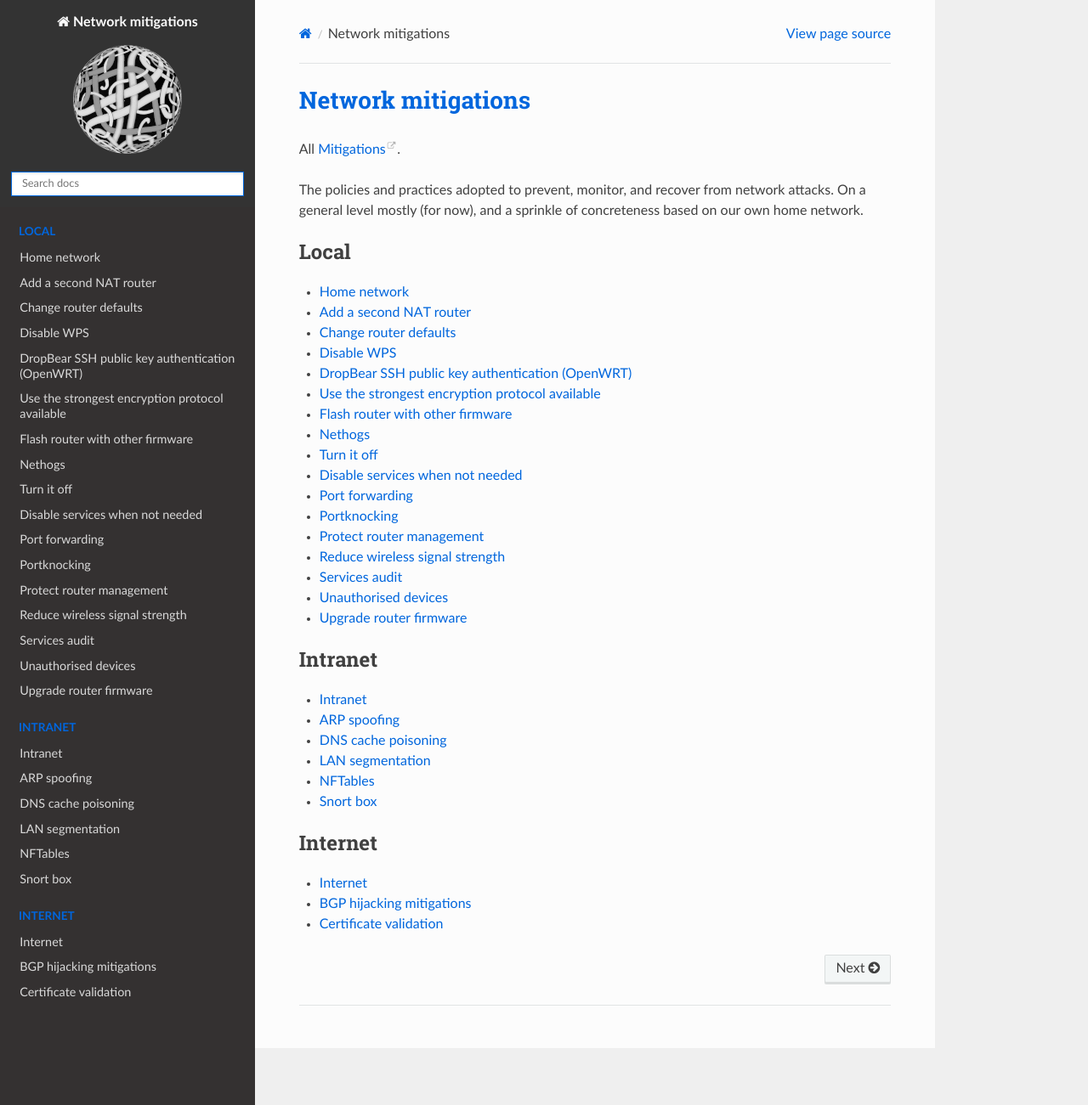
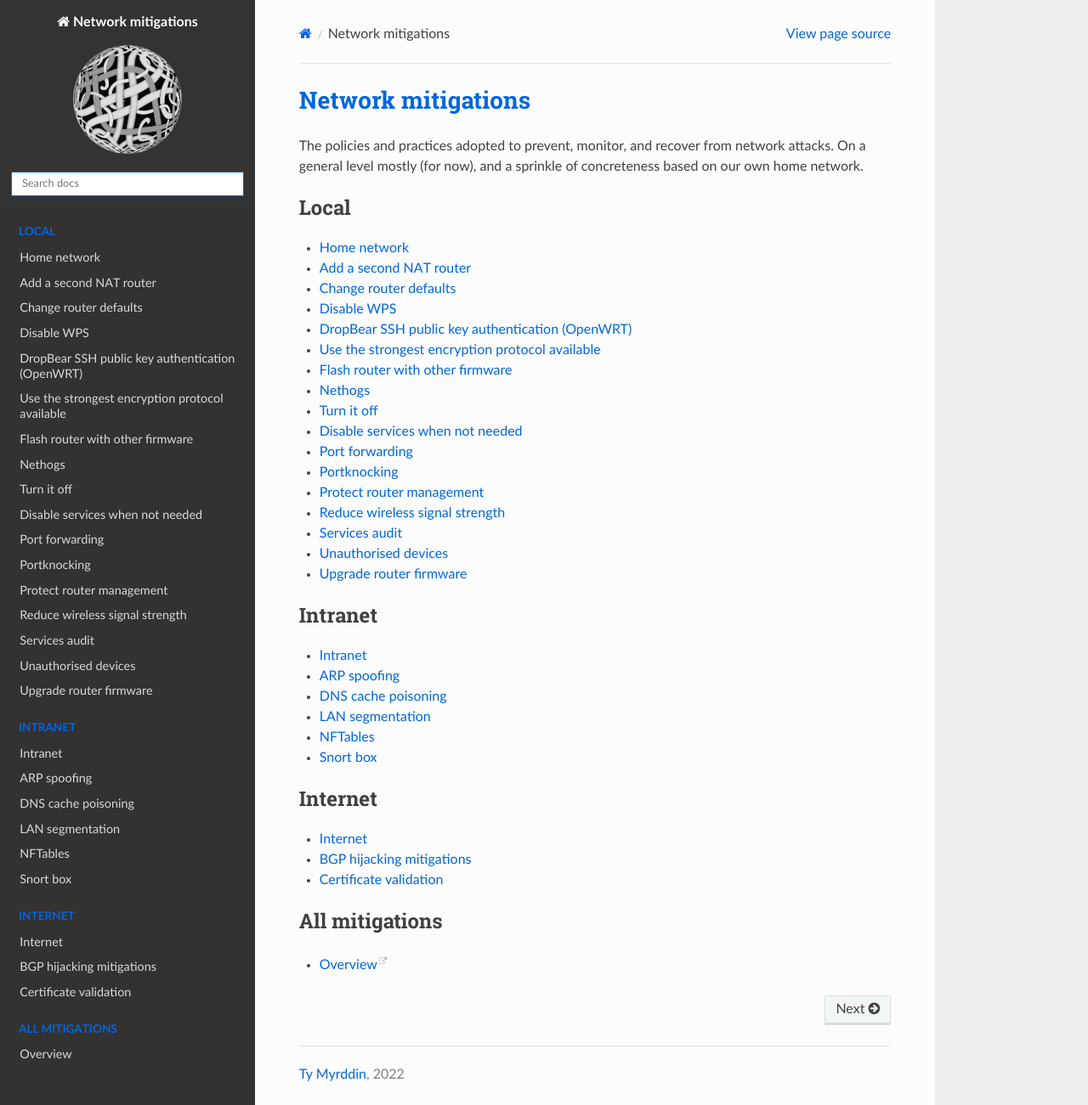
Before and after one commit to tymyrddin/network-mitigations, a Sphinx documentation site: the page built from source/index.rst, in a window 1280 px wide and 1301 px high. Shown: the whole window at 85% size. Built offline with Sphinx 7.4.7 and the Read the Docs theme 2.0.0, drawn with Linux system fonts in a browser that asks for light colours.

Commit message:
Backlink to all mitigations & images reversed

```diff
--- /dev/null
+++ b/source/_templates/footer.html
@@ -0,0 +1,4 @@
+{% extends "!footer.html" %}
+{%- block contentinfo %}
+        <a href="https://tymyrddin.space">Ty Myrddin</a>, 2022
+{% endblock %}
--- a/source/index.rst
+++ b/source/index.rst
@@ -38,3 +34,8 @@ The policies and practices adopted to prevent, monitor, and recover from network
 
    docs/internet/README.md
    docs/internet/*
+
+.. toctree::
+   :caption: All mitigations
+
+   Overview <https://tymyrddin.github.io/mitigations/>
```
Also changed, not shown: other parts of source/index.rst (+0 -4 lines), source/_static/images/add-to-authorized-keys.png, source/_static/images/addnat.png, source/_static/images/create-key.png, source/_static/images/scp.png, source/_static/images/ssh-access.png, source/_static/images/ssh-still-password-asked.png.
